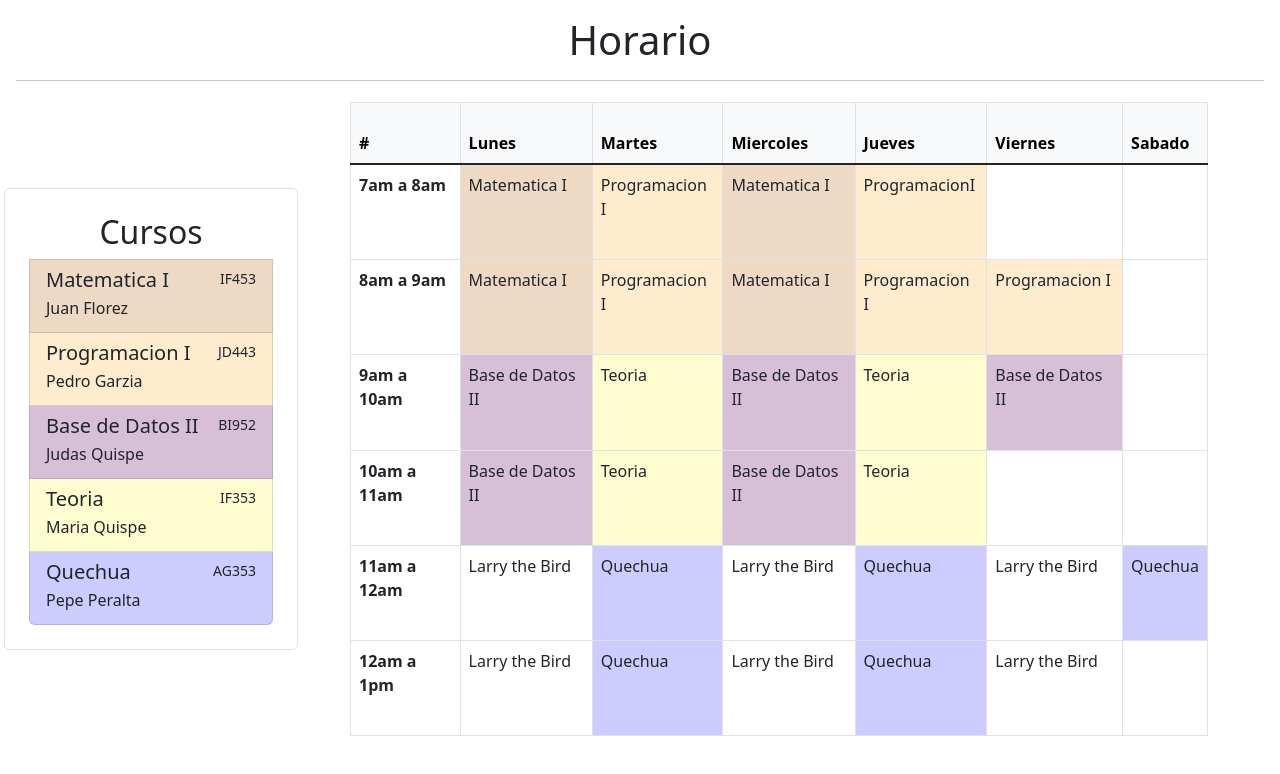
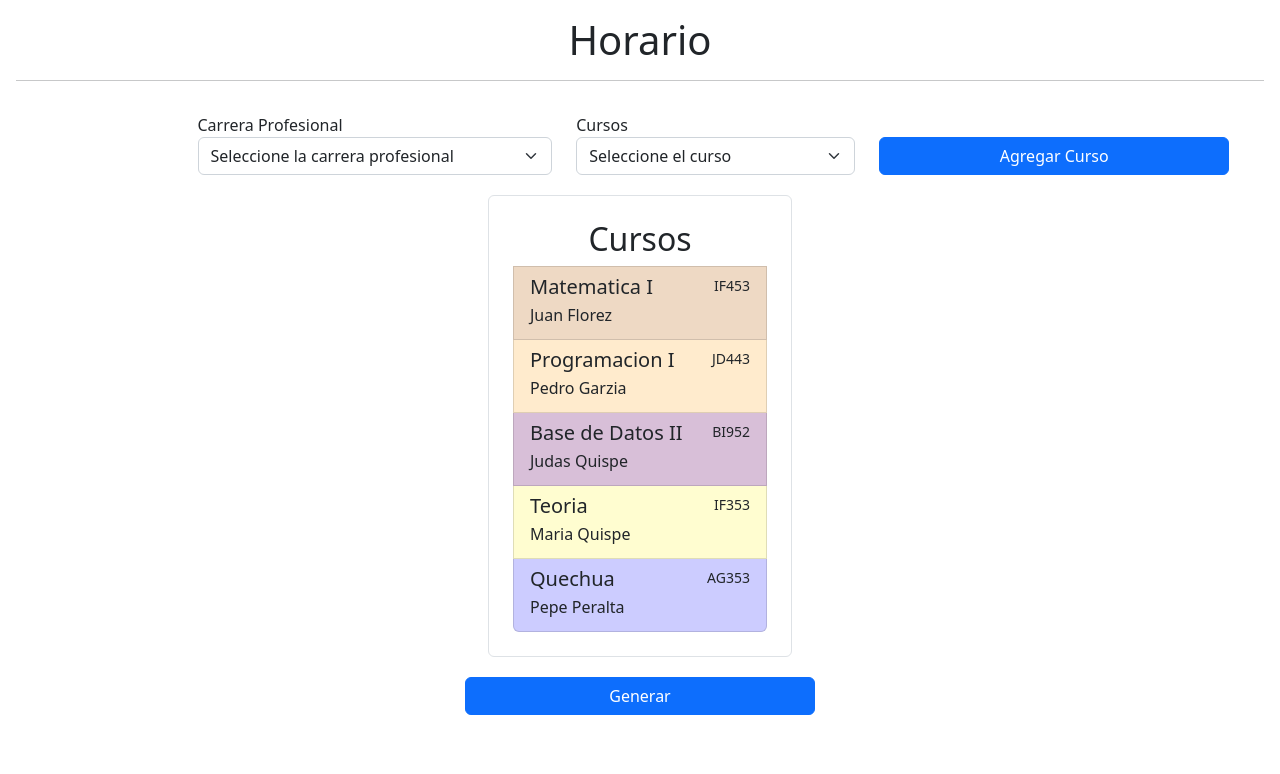
Before and after one commit to anghelo-code/schedule, a React (Vite) app: page / in a window 1280 px wide. Shown: the top 774 px of the page. Built offline with nearby package versions, Linux system fonts and the light colour scheme.

Commit message:
estilo de home page agregado

```diff
--- a/src/AppSchedule.jsx
+++ b/src/AppSchedule.jsx
@@ -1,6 +1,6 @@
 export const AppSchedule = () => {
 
-    return (
+  return (
     <>
       <h1>Horario</h1>
       {/* Form */}
--- a/src/app.css
+++ b/src/app.css
@@ -9,3 +9,15 @@
 .threadHeight {
   height: 61px;
 }
+
+.btn {
+  width: 350px;
+}
+
+.bodyHome {
+  align-items: center;
+  display: flex;
+  gap: 20px;
+  flex-direction: column;
+  justify-content: center;
+}
--- a/src/components/Form.jsx
+++ b/src/components/Form.jsx
@@ -1,5 +1,36 @@
 export const Form = () => {
   return (
-    <div>Form</div>
+    <form className="row">
+      <div className="col-md-5">
+        <div className="form-group">
+          <label htmlFor="Carrera">Carrera Profesional</label>
+
+          <select class="form-select" aria-label="Default select example" name="Carrera">
+            <option selected>Seleccione la carrera profesional</option>
+            <option value="1">One</option>
+            <option value="2">Two</option>
+            <option value="3">Three</option>
+          </select>
+        </div>
+      </div>
+
+      <div className="col-md-4">
+        <div className="form-group">
+          <label htmlFor="Curso">Cursos</label>
+
+          <select class="form-select" aria-label="Default select example" name="Curso">
+            <option selected>Seleccione el curso</option>
+            <option value="1">One</option>
+            <option value="2">Two</option>
+            <option value="3">Three</option>
+          </select>
+        </div>
+      </div>
+
+      <div className="col-md-3">
+        <br />
+        <button className="btn btn-primary" name="button-r">Agregar Curso</button>
+      </div>
+    </form>
   )
 }
--- a/src/main.jsx
+++ b/src/main.jsx
@@ -1,10 +1,10 @@
 import React from 'react';
 import ReactDOM from 'react-dom/client';
-// import { AppSchedule } from './AppSchedule'
-import { SchedulePage } from './pages/SchedulePage';
+import { HomePage } from './pages/HomePage';
+// import { SchedulePage } from './pages/SchedulePage';
 
 ReactDOM.createRoot(document.getElementById('root')).render(
   <React.StrictMode>
-    <SchedulePage/>
+    <HomePage/>
   </React.StrictMode>
 )
--- a/src/pages/HomePage.jsx
+++ b/src/pages/HomePage.jsx
@@ -1,5 +1,6 @@
-import { Courses } from "../components/Courses"
-import { Form } from "../components/Form"
+import { Courses } from "../components/Courses";
+import { Form } from "../components/Form";
+import './../app.css';
 
 export const HomePage = () => {
   return (
@@ -7,14 +8,20 @@ export const HomePage = () => {
       <h1 className="text-center" >Horario</h1>
       <hr />
 
-      <section >
+      <section className="bodyHome p-3 " >
         {/* Form */}
-        <Form  />
+        <div>
+          <Form  />
+        </div>
+
 
         {/* courses */}
-        <Courses />
+        <div className="w-25">
+          <Courses />
+        </div>
+
+        <button className="btn btn-primary">Generar</button>
       </section>
-
     </div>
   )
 }
```
Also changed, not shown: src/hooks/todoReducer.js (added, +26 -0 lines), src/hooks/useCounter.js (added, +26 -0 lines), src/hooks/useFetch.js (added, +37 -0 lines), src/hooks/useForm.js (added, +21 -0 lines), src/hooks/useTodo.js (added, +46 -0 lines).
